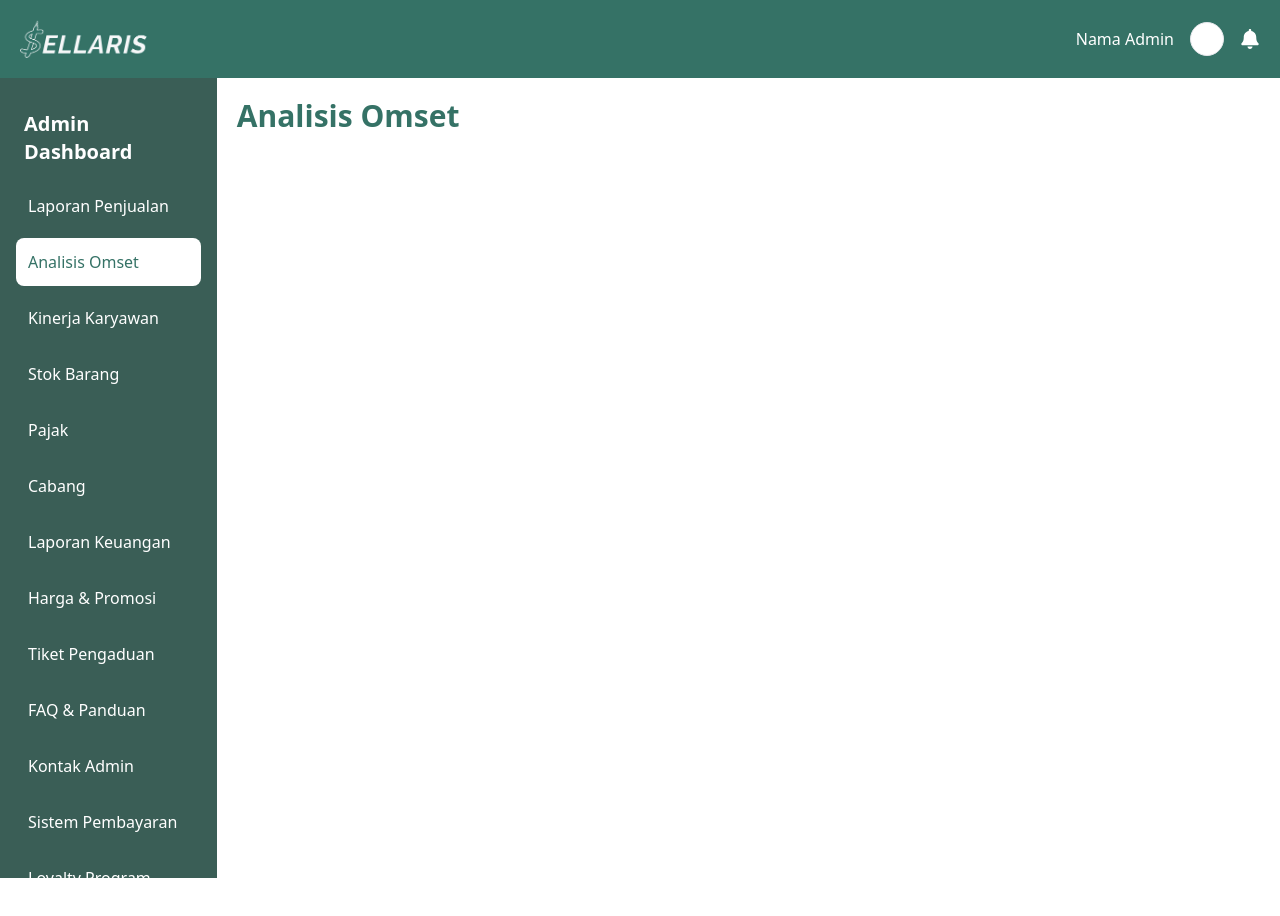
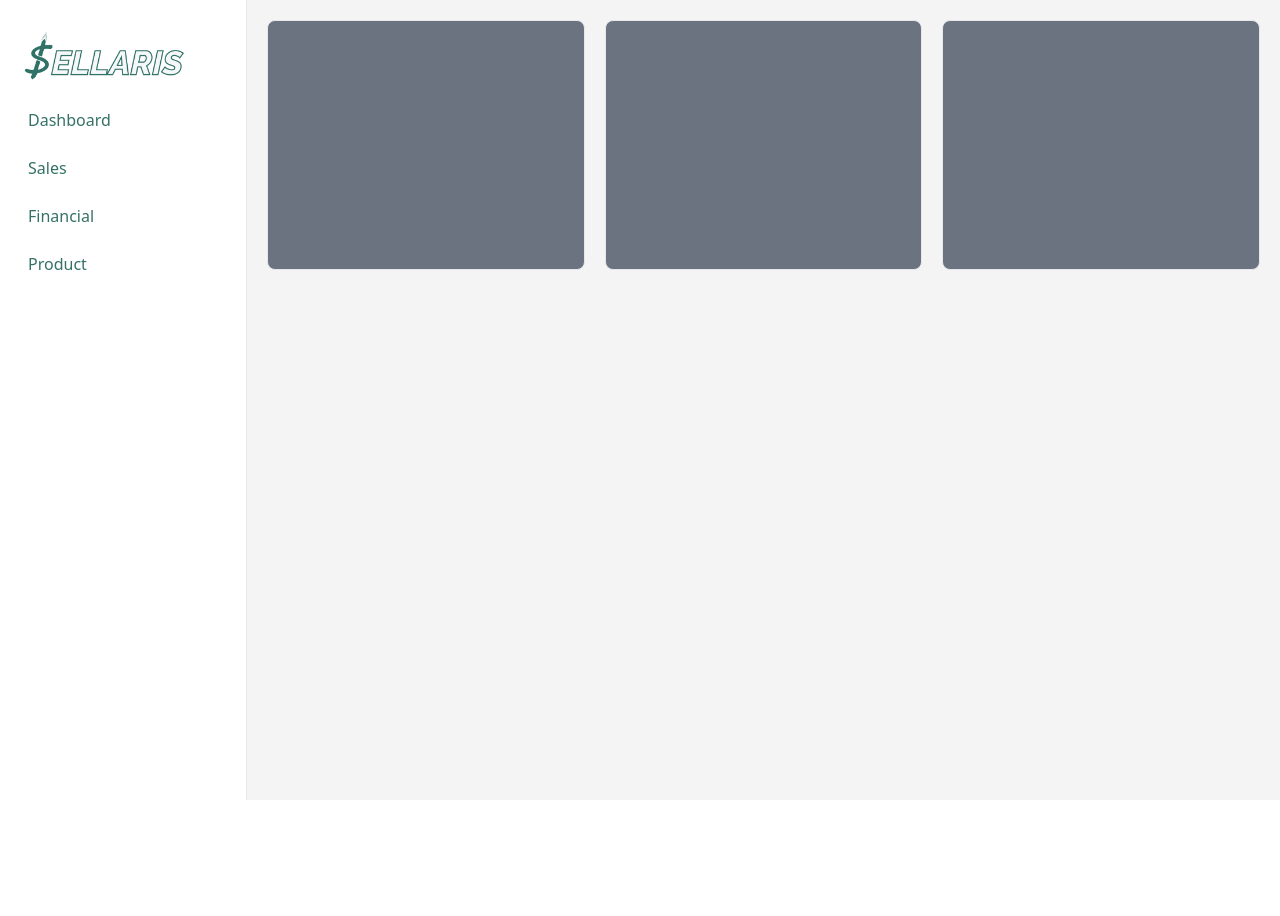
Before and after one commit to Codevora/sellaris-admin, a Next.js app: page /analytics in a window 1280 px wide. Shown: the top 916 px of the page. After the commit the page ends 800 px from the top, so only its background shows below. Built offline with nearby package versions, Linux system fonts and the light colour scheme.

Commit message:
fix:sidebar

```diff
--- a/app/analytics/page.tsx
+++ b/app/analytics/page.tsx
@@ -1,7 +1,14 @@
 const Analytics = () => {
  return (
-  <div className="w-screen p-5">
-   <h1 className="text-3xl font-bold text-primary">Analisis Omset</h1>
+  <div className="w-screen p-5 bg-[#f4f4f4]">
+   <h1 className="text-3xl font-bold text-primary hidden">Analisis Omset</h1>
+   <div className="flex flex-col">
+    <div className="grid grid-cols-3 gap-5 w-full h-[250px] ">
+     <div className="border rounded-lg w-full bg-gray-500"></div>
+     <div className="border rounded-lg w-full bg-gray-500"></div>
+     <div className="border rounded-lg w-full bg-gray-500"></div>
+    </div>
+   </div>
   </div>
  );
 };
--- a/app/layout.tsx
+++ b/app/layout.tsx
@@ -2,7 +2,6 @@ import type {Metadata} from "next";
 import "./globals.css";
 
 //components
-import Header from "@/components/Header";
 import Sidebar from "@/components/Sidebar";
 
 export const metadata: Metadata = {
@@ -18,7 +17,6 @@ export default function RootLayout({
  return (
   <html lang="en">
    <body>
-    <Header />
     <div className="flex h-screen">
      <Sidebar />
      {children}
--- a/app/page.tsx
+++ b/app/page.tsx
@@ -4,7 +4,7 @@ import ProductSalesChart from "../components/FinancialChart";
 const Home: React.FC = () => {
  return (
   <div className="py-4 flex flex-col gap-1 w-screen bg-[#f4f4f4]">
-   <h1 className="px-4 text-3xl font-bold text-primary">Laporan Penjualan</h1>
+   <h1 className="px-4 text-3xl font-bold text-primary">Dashboard</h1>
    <div className="grid grid-cols-3">
     <div className=" p-4 rounded-lg w-full">
      <ProductSalesChart
@@ -129,7 +129,6 @@ const Home: React.FC = () => {
      </div>
     </div>
    </div>
-   <h1 className="text-center">Copyright@2024. Codevora Tech</h1>
   </div>
  );
 };
--- a/components/Sidebar.tsx
+++ b/components/Sidebar.tsx
@@ -2,99 +2,208 @@
 
 import React, {useState} from "react";
 import Link from "next/link";
-import { usePathname } from "next/navigation";
+import {usePathname} from "next/navigation";
 
-const SidebarItem = {
+const Dashboard = {
  items: [
   {
-   name: "Laporan Penjualan",
+   name: "Dashboard",
    path: "/",
   },
+  //{
+  // name: "Stok Barang",
+  // path: "/stok-barang",
+  // },
+  //{
+  //name: "Pajak",
+  // path: "/pajak",
+  //},
+  //{
+  // name: "Cabang",
+  // path: "/cabang",
+  //},
+  // {
+  // name: "Laporan Keuangan",
+  //path: "/laporan-keuangan",
+  //},
+  //{
+  // name: "Harga & Promosi",
+  // path: "/harga-promosi",
+  //},
+  //{
+  // name: "Tiket Pengaduan",
+  // path: "/ticket",
+  //},
+  // {
+  //  name: "FAQ & Panduan",
+  //  path: "/faq",
+  // },
+  // {
+  //  name: "Kontak Admin",
+  //  path: "/kontak-admin",
+  // },
+  // {
+  //  name: "Sistem Pembayaran",
+  //  path: "/sistem-pembayaran",
+  // },
+  // {
+  //  name: "Loyalty Program",
+  //  path: "/loyalty-program",
+  // },
+  // {
+  //  name: "Ulasan Pelanggan",
+  //  path: "/ulasan-pelanggan",
+  // },
+  // {
+  // name: "Struk Digital",
+  //  path: "/struk-digital",
+  // },
+ ],
+};
+
+const Report = {
+ name: "Sales",
+ items: [
+  {
+   name: "Harian",
+   path: "/daily",
+  },
+  {
+   name: "Mingguan",
+   path: "/weekly",
+  },
+  {
+   name: "Bulanan",
+   path: "/monthly",
+  },
+ ],
+};
+
+const Money = {
+ name: "Financial",
+ items: [
   {
    name: "Analisis Omset",
    path: "/analytics",
   },
   {
    name: "Kinerja Karyawan",
-   path: "/kinerja-karyawan",
+   path: "/weekly",
   },
   {
-   name: "Stok Barang",
-   path: "/stok-barang",
+   name: "Bulanan",
+   path: "/monthly",
+  },
+ ],
+};
+
+const Product = {
+ name: "Product",
+ items: [
+  {
+   name: "Harga & Promosi",
+   path: "/daily",
   },
   {
-   name: "Pajak",
-   path: "/pajak",
+   name: "Kinerja Karyawan",
+   path: "/weekly",
   },
   {
-   name: "Cabang",
-   path: "/cabang",
-  },
-  {
-   name: "Laporan Keuangan",
-   path: "/laporan-keuangan",
-  },
-  {
-   name: "Harga & Promosi",
-   path: "/harga-promosi",
-  },
-  {
-   name: "Tiket Pengaduan",
-   path: "/ticket",
-  },
-  {
-   name: "FAQ & Panduan",
-   path: "/faq",
-  },
-  {
-   name: "Kontak Admin",
-   path: "/kontak-admin",
-  },
-  {
-   name: "Sistem Pembayaran",
-   path: "/sistem-pembayaran",
-  },
-  {
-   name: "Loyalty Program",
-   path: "/loyalty-program",
-  },
-  {
-   name: "Ulasan Pelanggan",
-   path: "/ulasan-pelanggan",
-  },
-  {
-   name: "Struk Digital",
-   path: "/struk-digital",
+   name: "Bulanan",
+   path: "/monthly",
   },
  ],
 };
 
 const Sidebar: React.FC = () => {
-    const pathname = usePathname();
+ const pathname = usePathname();
+ const [activeDropdown, setActiveDropdown] = useState<string | null>(null);
 
+ const toggleDropdown = (dropdown: string) => {
+  setActiveDropdown(activeDropdown === dropdown ? null : dropdown);
+ };
 
  return (
-  <div className="h-full w-64 bg-secondary text-white p-4">
+  <div className="h-full w-[300px] bg-white border-r text-primary p-4">
    <div className="py-4 px-2">
-    <h1 className="text-xl font-bold">Admin Dashboard</h1>
+    <img
+     src="Logos/1.png"
+     alt=""
+     className="w-40"
+    />
    </div>
-   <ul className="cursor-pointer  flex flex-col gap-2">
-    {SidebarItem.items.map((item, index) => (
+   <div className="flex flex-col gap-1">
+    {Dashboard.items.map((item, index) => (
      <ul
       key={index}
-      className={`${
-       pathname === item.path
-        ? "bg-white text-primary p-3 rounded-lg"
-        : "hover:bg-white hover:text-primary p-3 rounded-lg"
-      }`}>
+      className="hover:bg-primary hover:text-white p-3">
       <Link href={item.path}>
        <li>{item.name}</li>
       </Link>
      </ul>
     ))}
+   </div>
+
+   <ul
+    className="hover:bg-primary hover:text-white p-3"
+    onClick={() => toggleDropdown("item1")}>
+    {Report.name}
    </ul>
+   {activeDropdown === "item1" && (
+    <ul className="bg-secondary text-white">
+     {Report.items.map((item, index) => (
+      <ul key={index}>
+       <Link href={item.path}>
+        <li className="p-4 hover:bg-gray-600 cursor-pointer"> {item.name}</li>
+       </Link>
+      </ul>
+     ))}
+    </ul>
+   )}
+
+   <ul
+    className="hover:bg-primary hover:text-white p-3"
+    onClick={() => toggleDropdown("item2")}>
+    {Money.name}
+   </ul>
+   {activeDropdown === "item2" && (
+    <ul className="bg-secondary text-white">
+     {Money.items.map((item, index) => (
+      <ul key={index}>
+       <Link href={item.path}>
+        <li className="p-4 hover:bg-gray-600 cursor-pointer"> {item.name}</li>
+       </Link>
+      </ul>
+     ))}
+    </ul>
+   )}
+
+   <ul
+    className="hover:bg-primary hover:text-white p-3"
+    onClick={() => toggleDropdown("item3")}>
+    {Product.name}
+   </ul>
+   {activeDropdown === "item3" && (
+    <ul className="bg-secondary text-white">
+     {Product.items.map((item, index) => (
+      <ul key={index}>
+       <Link href={item.path}>
+        <li
+         className={`${
+          pathname === item.path ? "p-4 bg-gray-600 " : "p-4 hover:bg-gray-600"
+         }  cursor-pointer`}>
+         {item.name}
+        </li>
+       </Link>
+      </ul>
+     ))}
+    </ul>
+   )}
   </div>
  );
 };
 
 export default Sidebar;
+{
+ /*"p-3 hover:bg-primary hover:text-white cursor-pointer flex items-center justify-between"*/
+}
```
